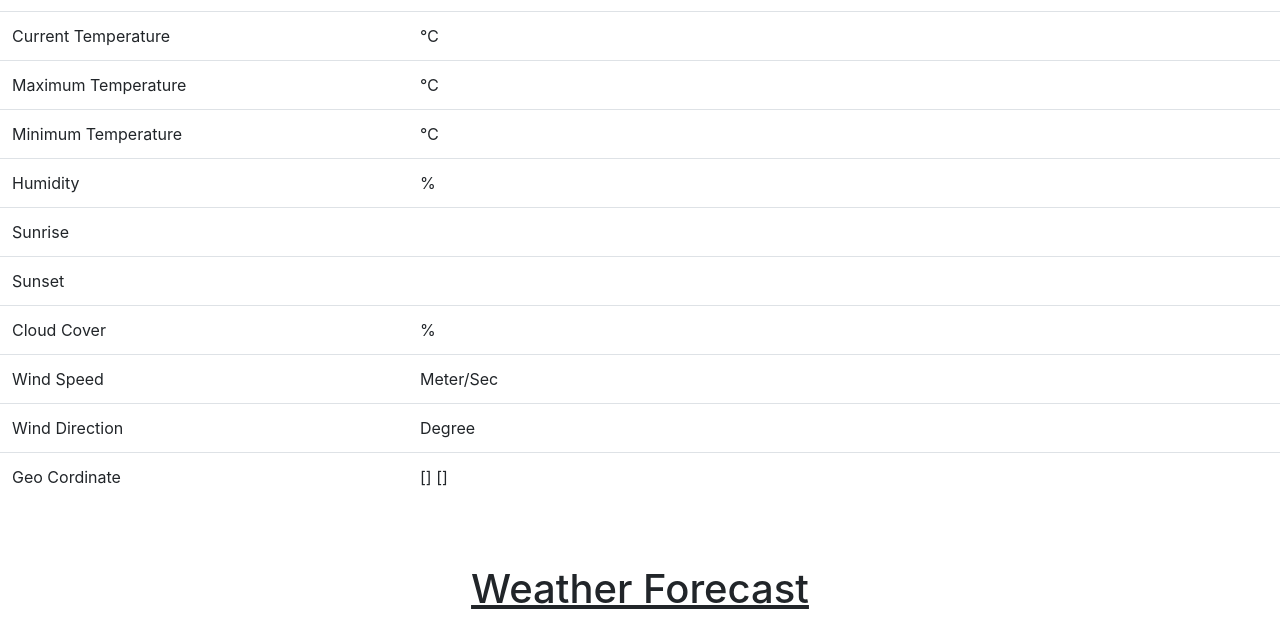
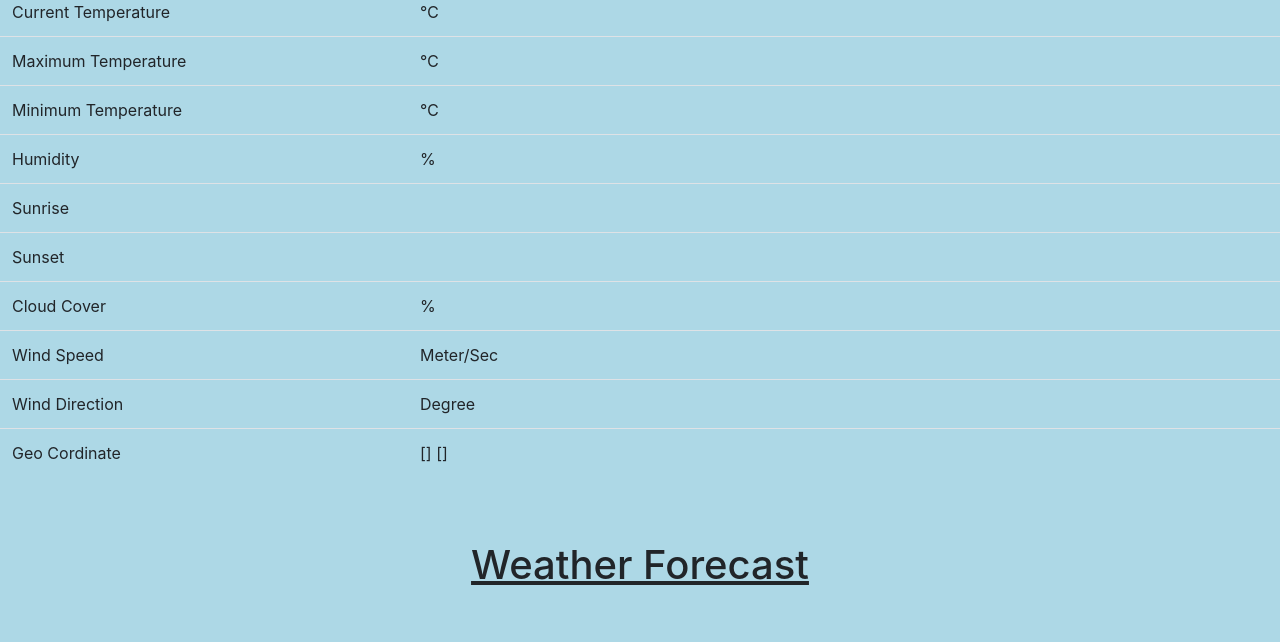
Before and after one commit to harshlm10/weather-information, a Django app: template templates/result.html in a window 1280 px wide. Shown: the part 444-1086 px from the top of the page. Run offline with Django 3.2, Linux system fonts and the light colour scheme; the template is opened without the code that fills it, so the values that code supplies are empty; some libraries are stand-ins or nearby versions.

Commit message:
Update result.html

```diff
--- a/templates/result.html
+++ b/templates/result.html
@@ -30,6 +30,8 @@
         var options = {
           title: 'Temperature',
           curveType: 'function',
+           backgroundColor: 'cyan',
+           'is3D':true,
           legend: { position: 'right' }
         };
 
@@ -38,11 +40,15 @@
         chart.draw(data, options);
       }
     </script>
+        <style>
+            body{
+            background-color: lightblue;
+            }
+        </style>
     </head>
     <body>
     <center><h1><u>{{city}}</u></h1></center>
            <br><br>
-    <caption>Current Weather</caption>
     <table class="table table-hover">
 
     <thead>
@@ -101,6 +107,6 @@
      <br><br>
        <center><h1><u>Weather Forecast</u></h1></center>
         <br><br>
-     <center> <div id="curve_chart" style="width: 1000px; height: 650px"></div> </center>
+     <center> <div class = "graph" id="curve_chart" style="width: 1000px; height: 650px"></div> </center>
     </body>
 </html>
```
